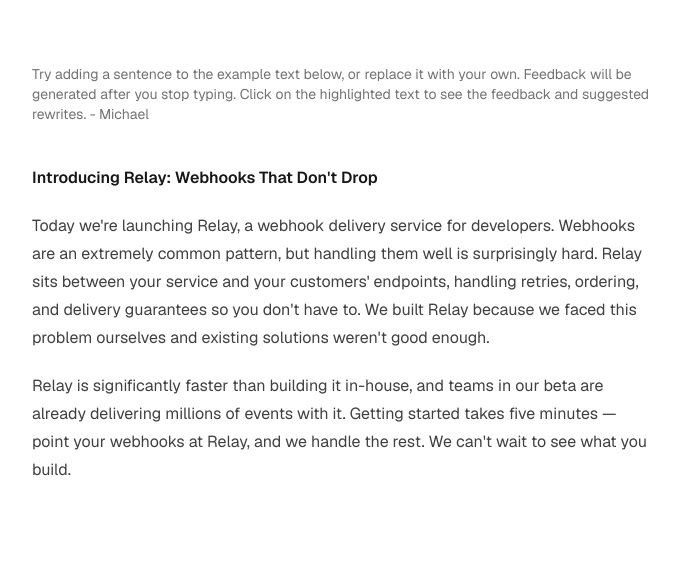
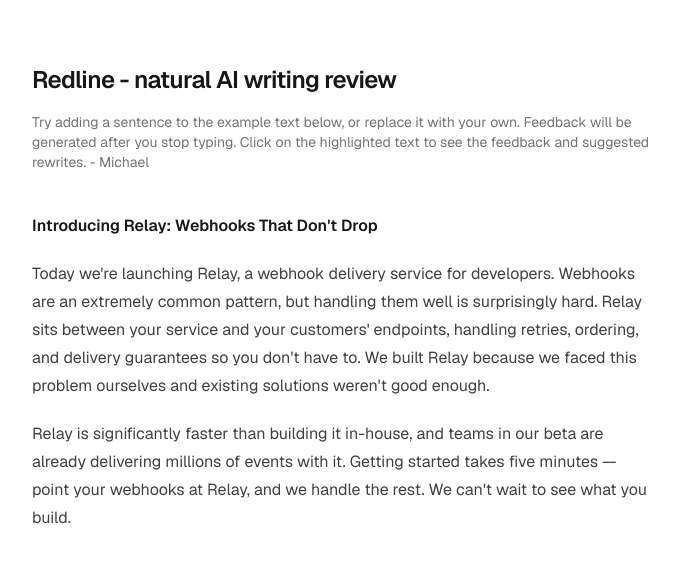
Before and after one commit to MichaelMilstead/redline, a Next.js app: page / in a window 1280 px wide. Shown: the top 562 px of the page, without its empty margins (296-975 px from the left). Built offline with nearby package versions, Linux system fonts and the light colour scheme.

Commit message:
update title

```diff
--- a/src/app/page.tsx
+++ b/src/app/page.tsx
@@ -4,6 +4,9 @@
   return (
     <main className="min-h-screen w-full">
       <div className="mx-auto max-w-2xl px-6 py-16">
+        <h1 className="mb-4 text-2xl font-semibold tracking-tight text-neutral-900 dark:text-neutral-100">
+          Redline - natural AI writing review
+        </h1>
         <div className="mb-10 space-y-3 text-sm text-neutral-500">
           <p>
             Try adding a sentence to the example text below, or replace it with your own. Feedback will be generated after you stop typing.
```
